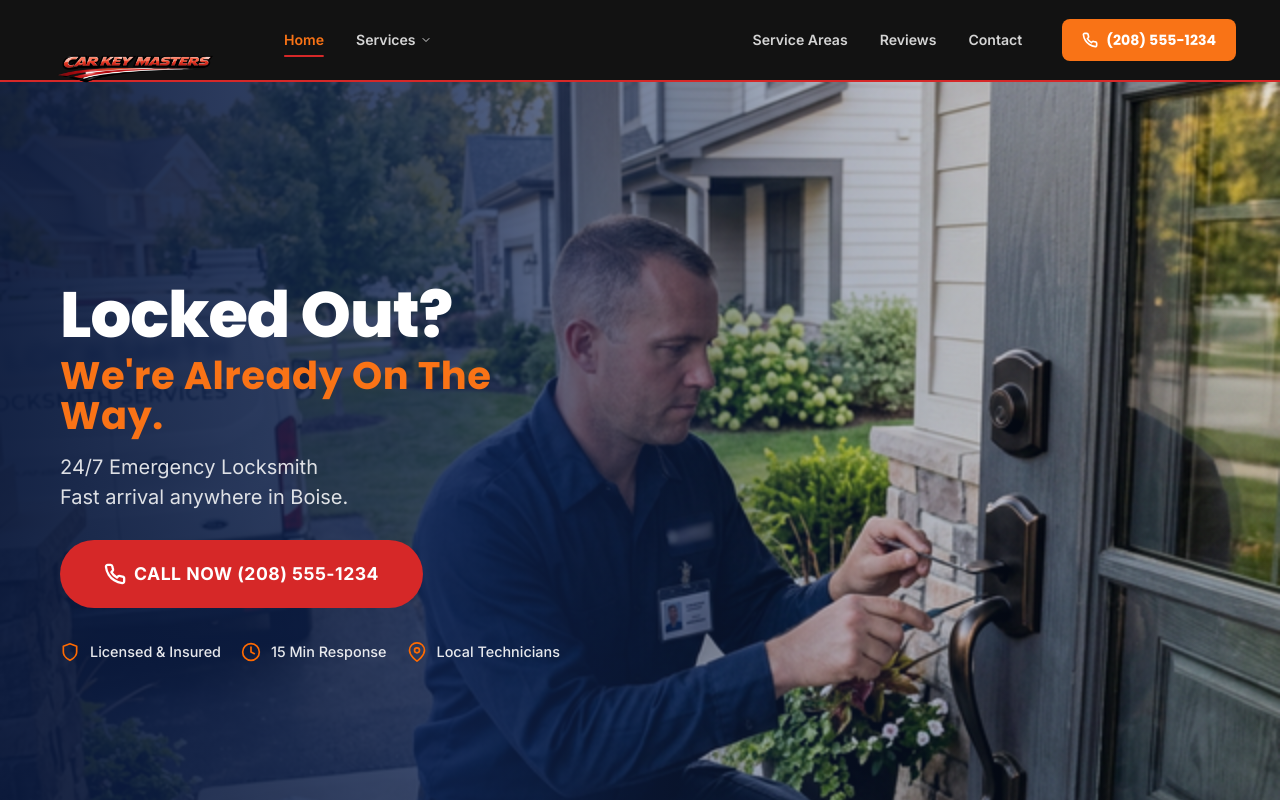
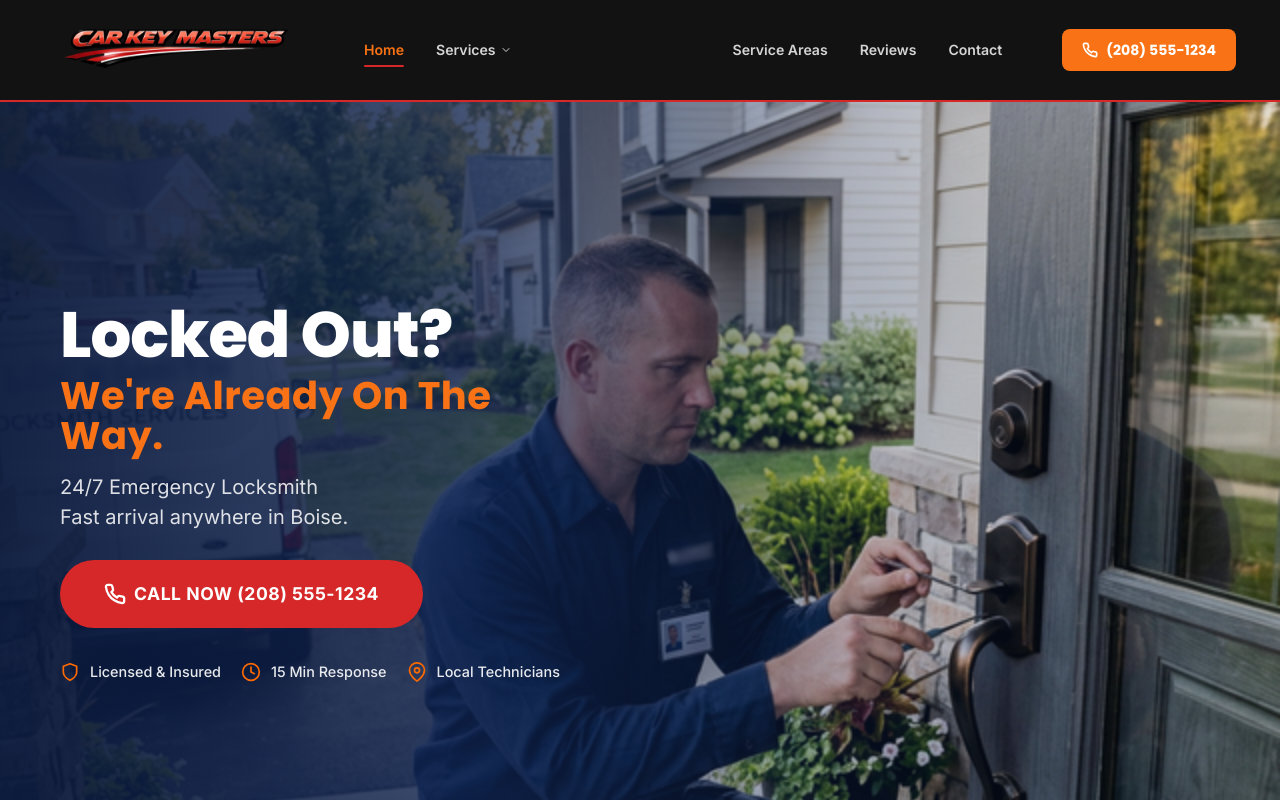
Before and after one commit to saskij/https-github.com-_-demo-locksmith, a Next.js app: page / in a window 1280 px wide. Shown: the top 800 px of the page. Built offline with nearby package versions, Linux system fonts and the light colour scheme.

Commit message:
Improve header layout: 100px height, 260px logo width, better vertical alignment and spacing

```diff
--- a/app/globals.css
+++ b/app/globals.css
@@ -187,7 +187,7 @@ ul {
   display: flex;
   align-items: center;
   justify-content: space-between;
-  height: 80px;
+  height: 100px;
   max-width: 1240px;
   margin: 0 auto;
   padding: 0 24px;
@@ -199,19 +199,19 @@ ul {
   align-items: center;
   flex-shrink: 0;
   position: relative;
-  height: 80px;
-  width: 200px;
+  height: 100%; /* Match inner height */
+  width: auto;
+  min-width: 200px;
 }
 
 .header__logo-img {
-  position: absolute;
-  top: 10px;
-  left: 0;
-  width: 180px;
+  position: relative;
+  width: 260px; /* Increased from 180px (~44% increase) */
   height: auto;
   display: block;
   z-index: 1002;
   border-radius: 6px;
+  transition: width 0.3s ease;
 }
 
 .header__nav {
@@ -1037,7 +1037,7 @@ ul {
     display: flex;
     align-items: center;
     flex: 1;
-    margin: 0 40px;
+    margin: 0 60px; /* Increased side margin */
   }
 
   .header__nav-group {
@@ -1724,3 +1724,12 @@ ul {
     display: flex;
   }
 }
+/* Responsive adjustments for header */
+@media (max-width: 1023px) {
+  .header__inner {
+    height: 75px;
+  }
+  .header__logo-img {
+    width: 180px;
+  }
+}
```
